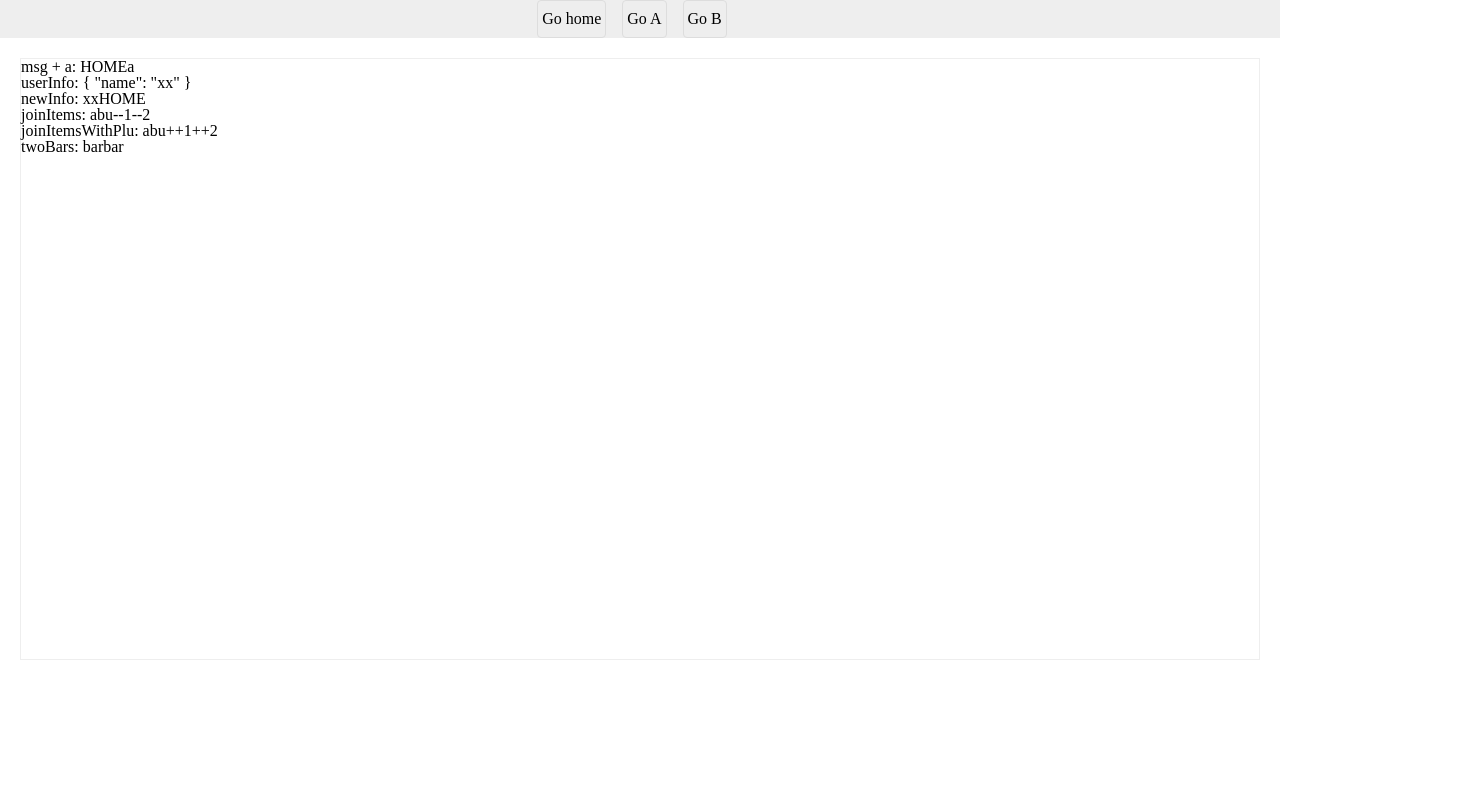
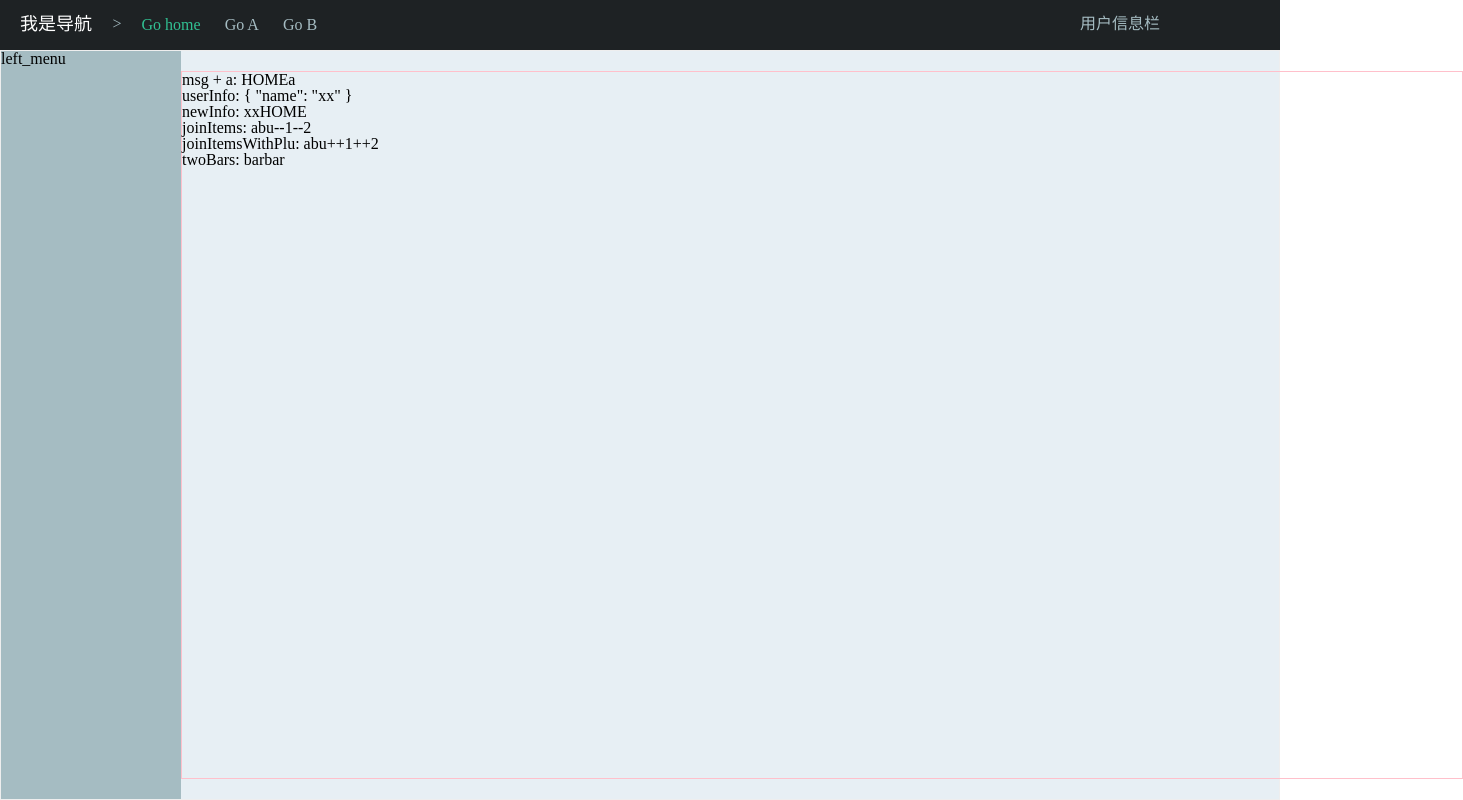
Before and after one commit to bushaoqing/demo-for-vue3, a Vue app: page / in a window 1280 px wide. Shown: the whole page, 1463 px wide, since content can reach past the window. Built offline with nearby package versions, Linux system fonts and the light colour scheme; no server answers.

Commit message:
美化基础界面，添加左侧menu菜单

```diff
--- a/package.json
+++ b/package.json
@@ -9,6 +9,7 @@
     "@vitejs/plugin-vue": "^1.9.4",
     "axios": "^0.20.0-0",
     "install": "^0.13.0",
+    "lodash": "^4.17.21",
     "vue": "^3.0.4",
     "vue-router": "4",
     "vuex": "^4.0.2"
--- a/src/App.vue
+++ b/src/App.vue
@@ -1,35 +1,88 @@
 <template>
   <div class="app__router-link">
+
+    <div class="app__navigation__left-wrap">
+      <span class="app__navigation title">
+        我是导航
+      </span>
+      <span
+        :class="`app__navigation vice-navigation ${isCloseVice ? 'is-close-vice' : ''}`"
+        @click="toogleViceNav"
+      >
+        >
+      </span>
+    </div>
+
+    <div class="app__navigation__center-wrap">
       <div
-      class="app__router-link-items"
+        :class="`app__router-link-items ${currentNav === item.path ? 'current' : ''}`"
         v-for="(item, index) in curRouters"
         :key="item.path"
+        @click="() => onNavClick(item.path)"
       >
         <router-link :to="item.path">{{ item.name }}</router-link>
       </div>
     </div>
 
-  <div class="app__center-box-wrap">
+    <div class="app__navigation__right-wrap">
+      用户信息栏
+    </div>
+  </div>
+
+  <!-- 导航栏下面的主题部分 -->
+  <div
+    class="app__center-box-wrap"
+    :style="{
+      height: `${mianHeight}px`
+    }"
+  >
+    <div :class="`app__center-box__left-menu ${isCloseVice ? 'is-close-vice' : ''}`">
+      left_menu
+    </div>
+    <div
+      class="app__center-box__center-menu"
+    >
+      <div class="app__center-box__center-menu-wrap">
         <router-view></router-view>
+      </div>
+    </div>
   </div>
 </template>
 
 <script>
-import { computed, onMounted } from 'vue'
+import { computed, onMounted, ref } from 'vue'
 import { routes } from '@routers/index'
 import { loginCheck } from '@api/user'
+import _ from 'lodash'
 
 export default {
   name: 'App',
   setup() {
+    const isCloseVice = ref(false)
+    const mianHeight = ref(window.innerHeight - 52)
+    const currentNav = ref(_.get(routes, '[0].path'))
     const curRouters = computed(() => routes)
 
     onMounted(() => {
       loginCheck()
     })
 
+    const toogleViceNav = () => {
+      console.log('toogleViceNav: ', isCloseVice.value);
+      isCloseVice.value = !isCloseVice.value
+    }
+
+    const onNavClick = path => {
+      currentNav.value = path
+    }
+
     return {
-      curRouters
+      currentNav,
+      curRouters,
+      isCloseVice,
+      mianHeight,
+      toogleViceNav,
+      onNavClick
     }
   }
 }
@@ -37,27 +90,98 @@ export default {
 
 <style>
   .app__router-link {
-    line-height: 28px;
+    line-height: 42px;
     display: flex;
-    justify-content: center;
-    background: #eee;
+    /* justify-content: center; */
+    background: #1e2224;
+    color: #a5bcc2;
+  }
+
+  .app__router-link .app__navigation,
+  .app__router-link .app__navigation__right-wrap {
+    line-height: 48px;
+  }
+
+  .app__router-link .app__navigation.title {
+    color: #fff;
+    font-size: 18px;
+    margin-left: 20px;
+  }
+
+  .app__router-link .app__navigation.vice-navigation {
+    display: inline-block;
+    height: 100%;
+    margin: 0 16px;
+    cursor: pointer;
+    vertical-align: top;
+    transition: all 0.3s;
+    transform-origin: center;
+  }
+
+  .app__router-link .app__navigation__center-wrap {
+    display: inline-flex;
+    flex: 1 1 auto;
+  }
+
+  .app__router-link .app__navigation__right-wrap {
+    flex-basis: 200px;
+  }
+
+  .app__router-link .app__navigation.vice-navigation.is-close-vice {
+    transform: rotate(180deg);
+  }
+
+  .app__router-link .app__navigation.vice-navigation:hover {
+    color: #31c193;
   }
 
   .app__router-link .app__router-link-items {
     padding: 4px;
-    border: 1px solid #ddd;
     border-radius: 4px;
     margin-right: 16px;
     box-sizing: border-box;
   }
 
-  .app__router-link .app__router-link-items:hover {
-    background: yellow;
+   .app__router-link .app__router-link-items.current a {
+     color: #31c193;
+   }
+
+  .app__router-link .app__router-link-items a {
+    color: #a5bcc2;
+  }
+
+  .app__router-link .app__router-link-items a:hover {
+    color: #31c193;
   }
 
   .app__center-box-wrap {
     border: 1px solid #eee;
-    margin: 20px;
     min-height: 600px;
+    background: #e7eff4;
+    display: flex;
+  }
+
+  .app__center-box-wrap .app__center-box__left-menu {
+    flex: 0 0 180px;
+    background: #a5bcc2;
+    max-width: 100%;
+    transition: max-width 0.35s;
+  }
+
+  .app__center-box-wrap .app__center-box__left-menu.is-close-vice {
+    max-width: 0;
+    overflow: hidden;
+  }
+
+  .app__center-box-wrap .app__center-box__center-menu {
+    flex: 1 1 auto;
+    display: inline-flex;
+    justify-content: center;
+  }
+
+  .app__center-box-wrap .app__center-box__center-menu-wrap {
+    width: 1280px;
+    margin: 20px 0;
+    border: 1px solid pink;
   }
 </style>
--- a/src/index.css
+++ b/src/index.css
@@ -86,7 +86,6 @@ video {
   font: inherit;
   vertical-align: baseline;
   text-decoration: none;
-  color: #000;
 }
 /* HTML5 display-role reset for older browsers */
 article,
@@ -133,5 +132,4 @@ html,
   width: 100%;
   height: 100%;
   background: white;
-  color: black;
 }
```
Also changed, not shown: 1 other file (tests, documents, lock files or other folders). Lines whose indentation alone changed are shown as unchanged.
